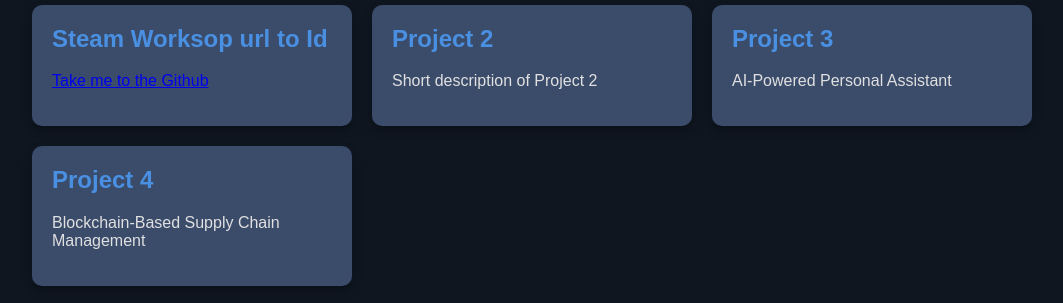
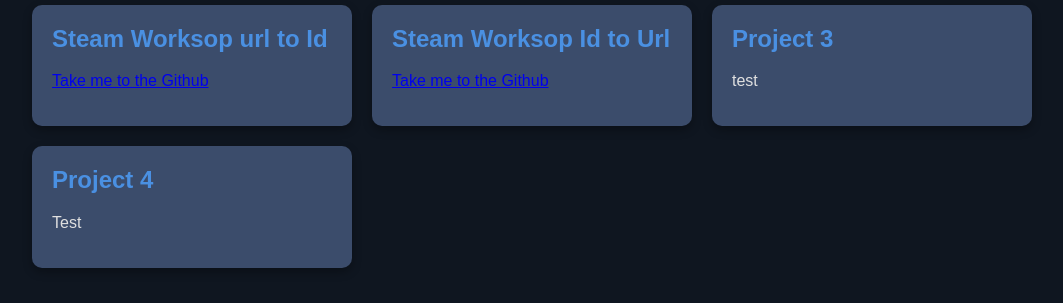
Before and after one commit to Fiddlyfoogle/Foogle, a plain HTML site: page projects.html in a window 1280 px wide. Shown: the part 158-461 px from the top of the page, without its empty margins (108-1171 px from the left). Drawn offline with Linux system fonts and the light colour scheme.

Commit message:
Update projects.html

```diff
--- a/projects.html
+++ b/projects.html
@@ -117,26 +117,26 @@
      </div>
 
      <div class="project" onclick="toggleDetails(this)">
-         <h2>Project 2</h2>
-         <p>Short description of Project 2</p>
+         <h2> Steam Worksop Id to Url</h2>
+         <p></p><a href=https://github.com/Fiddlyfoogle/Steam-Workshop-id-to-url->Take me to the Github</a>
          <div class="project-details">
-             <p>Detailed description of Project 2. This project focuses on developing sustainable energy solutions for urban environments.</p>
+             <p>Just an opposite of my Steam-Workshop-url-to-Id project</p>
          </div>
      </div>
 
      <div class="project" onclick="toggleDetails(this)">
          <h2>Project 3</h2>
-         <p>AI-Powered Personal Assistant</p>
+         <p>test</p>
          <div class="project-details">
-             <p>Project 3 is an advanced AI-powered personal assistant that learns from user interactions to provide increasingly personalized and efficient support in daily tasks and decision-making processes.</p>
+             <p>Test</p>
          </div>
      </div>
 
      <div class="project" onclick="toggleDetails(this)">
          <h2>Project 4</h2>
-         <p>Blockchain-Based Supply Chain Management</p>
+         <p>Test</p>
          <div class="project-details">
-             <p>Project 4 implements a blockchain solution for supply chain management, enhancing transparency, traceability, and efficiency in global logistics and product sourcing.</p>
+             <p>Test</p>
          </div>
      </div>
 
```
